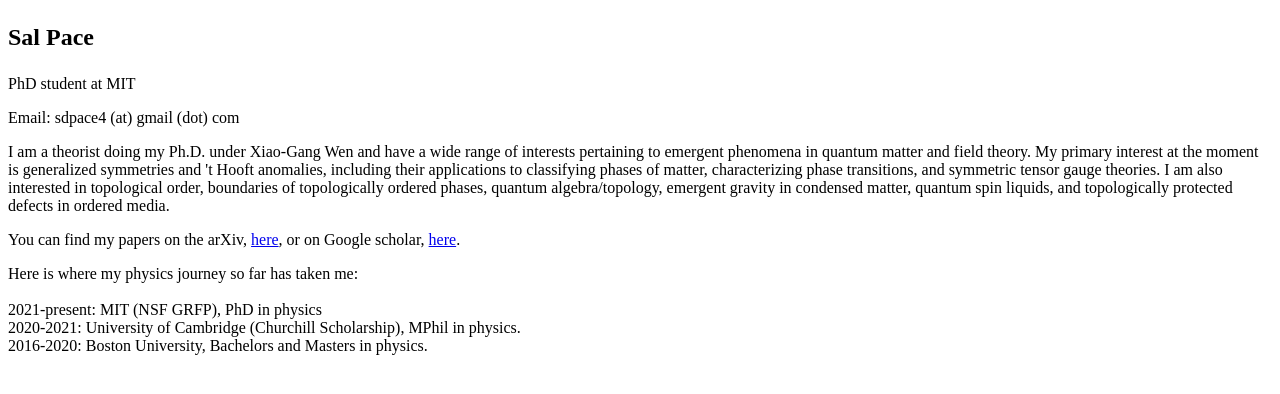
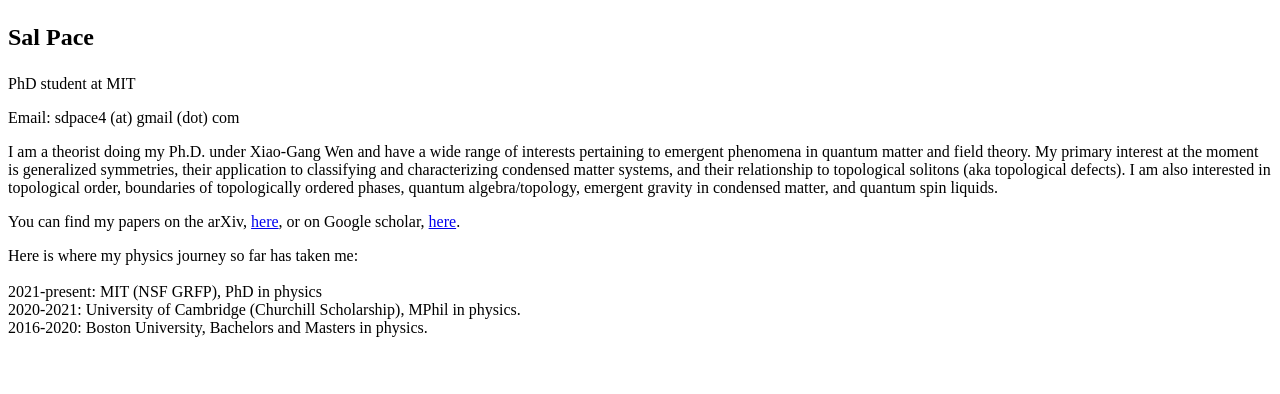
Before and after one commit to salpace/salpace.github.io, a plain HTML site: page index.html in a window 1280 px wide. Drawn offline with Linux system fonts and the light colour scheme.

Commit message:
Update index.html

```diff
--- a/index.html
+++ b/index.html
@@ -20,7 +20,7 @@
 
 <p>Email: sdpace4 (at) gmail (dot) com</p>
 
-<p> I am a theorist doing my Ph.D. under Xiao-Gang Wen and have a wide range of interests pertaining to emergent phenomena in quantum matter and field theory. My primary interest at the moment is generalized symmetries and 't Hooft anomalies, including their applications to classifying phases of matter, characterizing phase transitions, and symmetric tensor gauge theories. I am also interested in topological order, boundaries of topologically ordered phases, quantum algebra/topology, emergent gravity in condensed matter, quantum spin liquids, and topologically protected defects in ordered media. <br />
+<p> I am a theorist doing my Ph.D. under Xiao-Gang Wen and have a wide range of interests pertaining to emergent phenomena in quantum matter and field theory. My primary interest at the moment is generalized symmetries, their application to classifying and characterizing condensed matter systems, and their relationship to topological solitons (aka topological defects). I am also interested in topological order, boundaries of topologically ordered phases, quantum algebra/topology, emergent gravity in condensed matter, and quantum spin liquids. <br />
  </p>
 
 <p> You can find my papers on the arXiv, <a href="https://arxiv.org/search/advanced?advanced=&terms-0-term=Pace%2C+Salvatore&terms-0-operator=AND&terms-0-field=author&classification-physics=y&classification-physics_archives=all&classification-include_cross_list=include&date-filter_by=all_dates&date-year=&date-from_date=&date-to_date=&date-date_type=submitted_date_first&abstracts=hide&size=50&order=-announced_date_first">here</a>, or on Google scholar, <a href="https://scholar.google.com/citations?user=pAwQrwEAAAAJ&hl=en">here</a>. </p>
```
